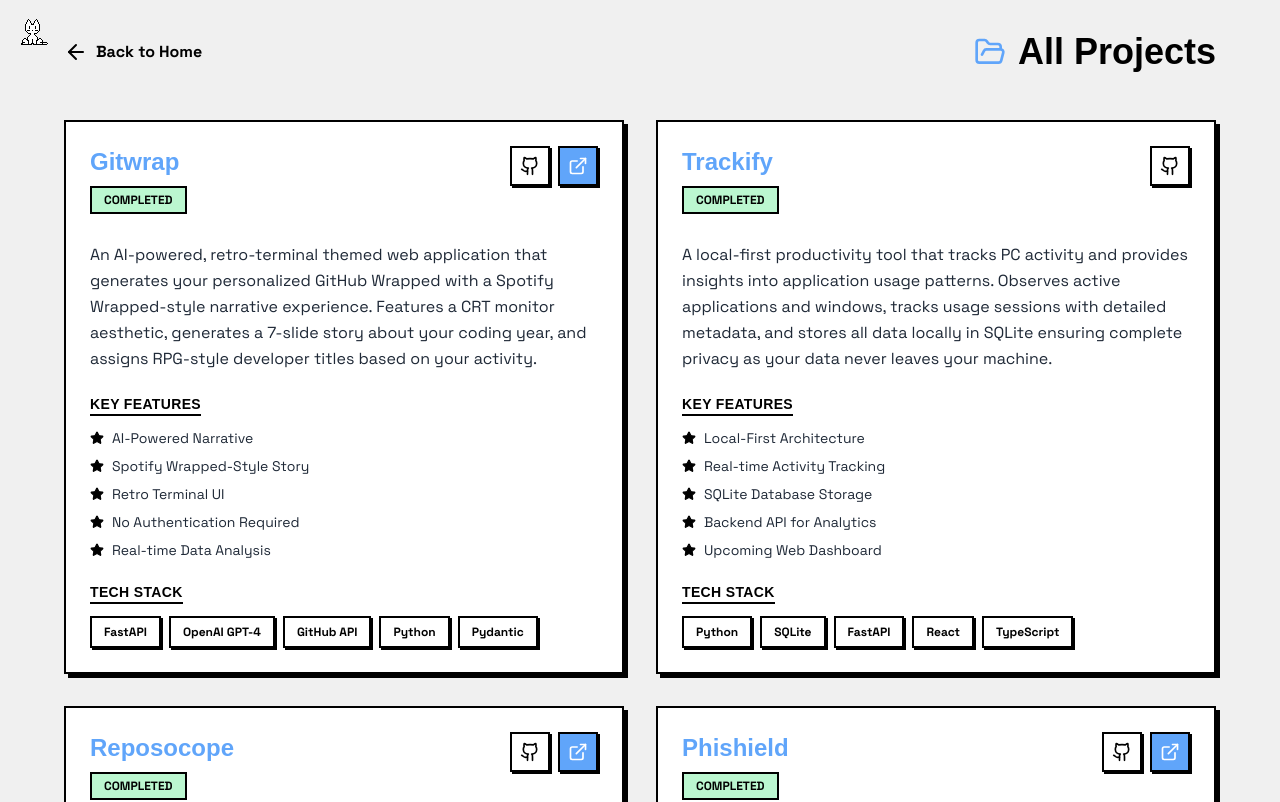
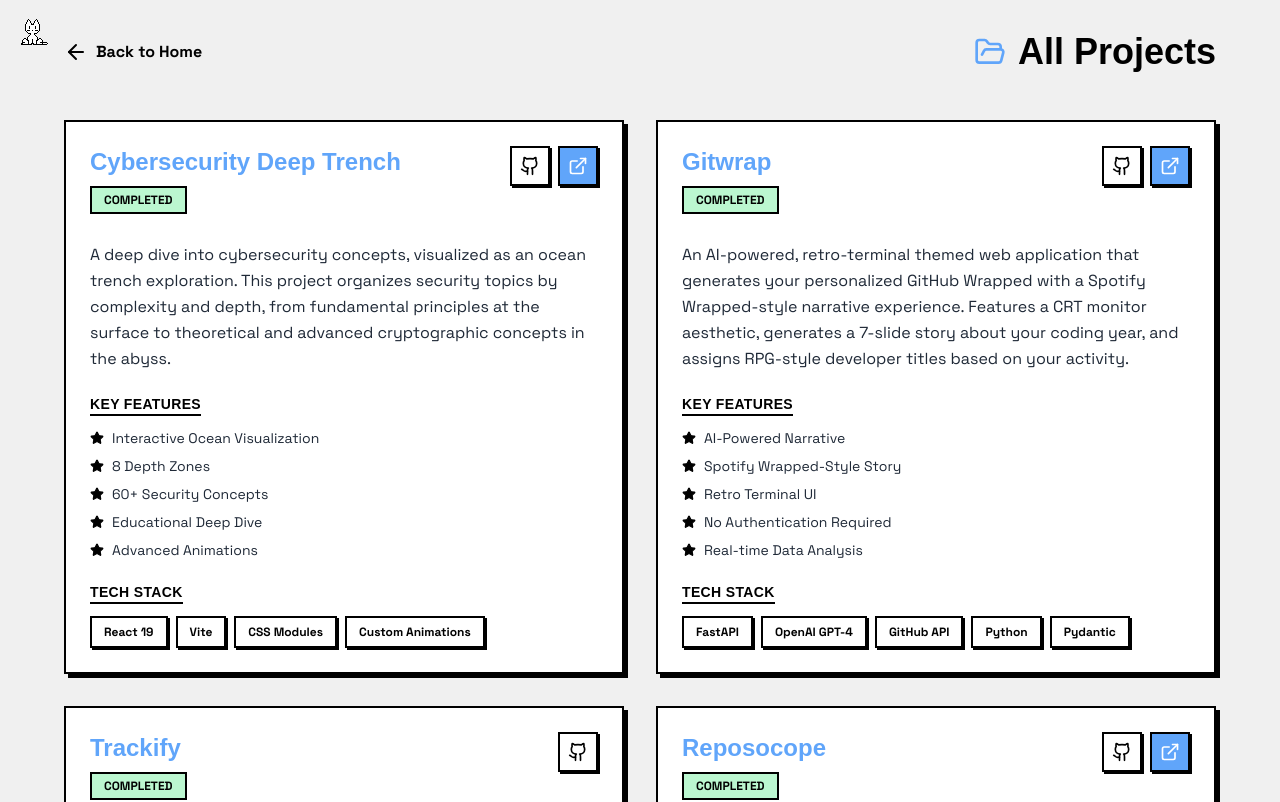
Before and after one commit to Sakthi102003/Notebook, a React (Vite) app: page /projects in a window 1280 px wide. Shown: the top 802 px of the page. Built offline with nearby package versions, Linux system fonts and the light colour scheme; no server answers; a web font is replaced by a local one.

Commit message:
added project

```diff
--- a/src/data/projects.ts
+++ b/src/data/projects.ts
@@ -1,4 +1,19 @@
 export const projects = [
+  {
+    title: 'Cybersecurity Deep Trench',
+    description: 'A deep dive into cybersecurity concepts, visualized as an ocean trench exploration. This project organizes security topics by complexity and depth, from fundamental principles at the surface to theoretical and advanced cryptographic concepts in the abyss.',
+    tech: ['React 19', 'Vite', 'CSS Modules', 'Custom Animations'],
+    status: 'Completed',
+    link: 'https://github.com/Sakthi102003/CyberTrench',
+    demoLink: 'https://cyber-trench.vercel.app/',
+    highlights: [
+      'Interactive Ocean Visualization',
+      '8 Depth Zones',
+      '60+ Security Concepts',
+      'Educational Deep Dive',
+      'Advanced Animations'
+    ]
+  },
   {
     title: 'Gitwrap',
     description: 'An AI-powered, retro-terminal themed web application that generates your personalized GitHub Wrapped with a Spotify Wrapped-style narrative experience. Features a CRT monitor aesthetic, generates a 7-slide story about your coding year, and assigns RPG-style developer titles based on your activity.',
```
